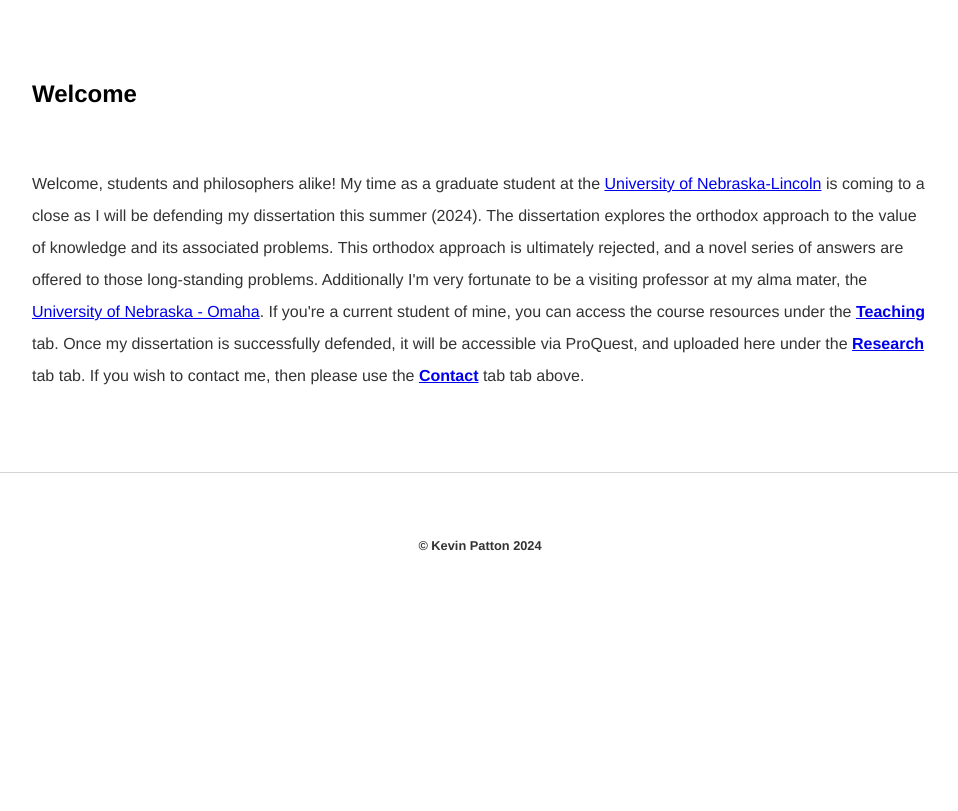
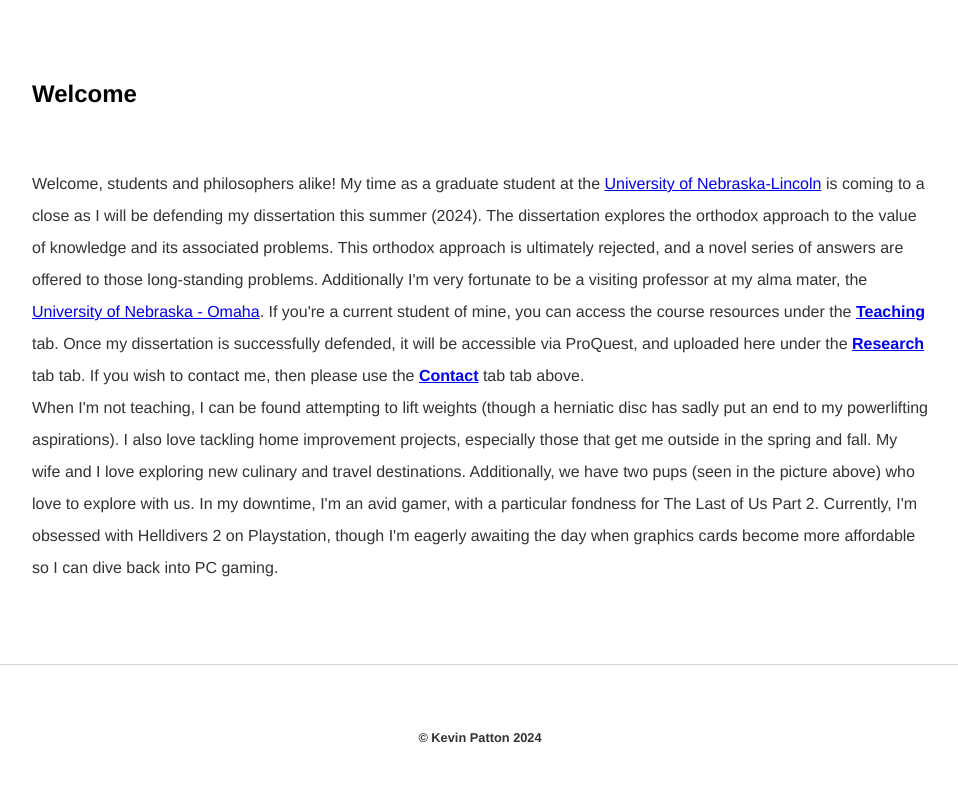
Before and after one commit to kevinjpatton/kevinjpatton.github.io, a Jekyll site: the page built from index.html, in a window 1280 px wide. Shown: the part 348-1159 px from the top of the page, without its empty margins (160-1118 px from the left). Built offline with Jekyll 4.4.1, drawn with Linux system fonts in a browser that asks for light colours; Markdown is read by kramdown in place of the engine named in the settings; before the commit the page ends 967 px from its top, so only the background shows below that.

Commit message:
Update index.html

```diff
--- a/index.html
+++ b/index.html
@@ -4,5 +4,6 @@ title: Kevin Patton
 ---
 <div class="blurb">
 	<h2>Welcome</h2>
-	<p>Welcome, students and philosophers alike! My time as a graduate student at the  <a href="http://www.unl.edu/philosophy/graduate-students#patton" target="_blank">University of Nebraska-Lincoln</a> is coming to a close as I will be defending my dissertation this summer (2024). The dissertation explores the orthodox approach to the value of knowledge and its associated problems. This orthodox approach is ultimately rejected, and a novel series of answers are offered to those long-standing problems. Additionally I'm very fortunate to be a visiting professor at my alma mater, the <a href="https://www.unomaha.edu/college-of-arts-and-sciences/philosophy/about-us/directory/kevin-patton.php" target="_blank">University of Nebraska - Omaha</a>. If you're a current student of mine, you can access the course resources under the <a href="/teaching/index.html" ><b>Teaching</b></a> tab. Once my dissertation is successfully defended, it will be accessible via ProQuest, and uploaded here under the <a href="/teaching/index.html"><b>Research</b></a> tab tab. If you wish to contact me, then please use the <a href="/teaching/index.html"><b>Contact</b></a> tab tab above.</p>
+	<p>Welcome, students and philosophers alike! My time as a graduate student at the  <a href="http://www.unl.edu/philosophy/graduate-students#patton" target="_blank">University of Nebraska-Lincoln</a> is coming to a close as I will be defending my dissertation this summer (2024). The dissertation explores the orthodox approach to the value of knowledge and its associated problems. This orthodox approach is ultimately rejected, and a novel series of answers are offered to those long-standing problems. Additionally I'm very fortunate to be a visiting professor at my alma mater, the <a href="https://www.unomaha.edu/college-of-arts-and-sciences/philosophy/about-us/directory/kevin-patton.php" target="_blank">University of Nebraska - Omaha</a>. If you're a current student of mine, you can access the course resources under the <a href="/teaching/index.html" ><b>Teaching</b></a> tab. Once my dissertation is successfully defended, it will be accessible via ProQuest, and uploaded here under the <a href="/teaching/index.html"><b>Research</b></a> tab tab. If you wish to contact me, then please use the <a href="/teaching/index.html"><b>Contact</b></a> tab tab above.<br>
+When I'm not teaching, I can be found attempting to lift weights (though a herniatic disc has sadly put an end to my powerlifting aspirations). I also love tackling home improvement projects, especially those that get me outside in the spring and fall. My wife and I love exploring new culinary and travel destinations. Additionally, we have two pups (seen in the picture above) who love to explore with us.  In my downtime, I'm an avid gamer, with a particular fondness for The Last of Us Part 2. Currently, I'm obsessed with Helldivers 2 on Playstation, though I'm eagerly awaiting the day when graphics cards become more affordable so I can dive back into PC gaming.</p>
 </div><!-- /.blurb -->
```
